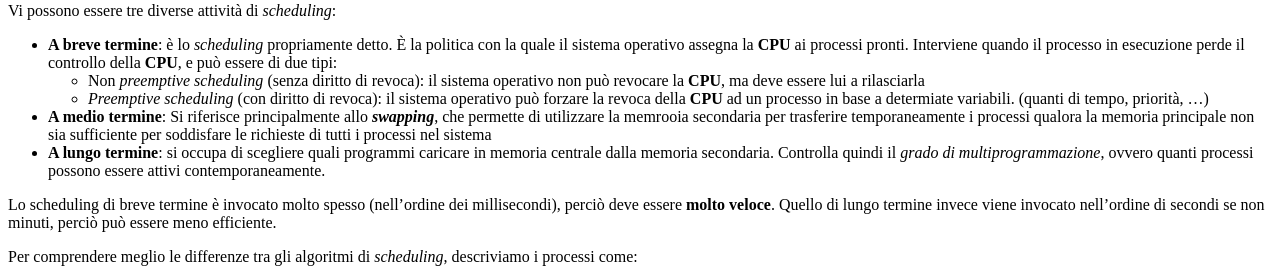
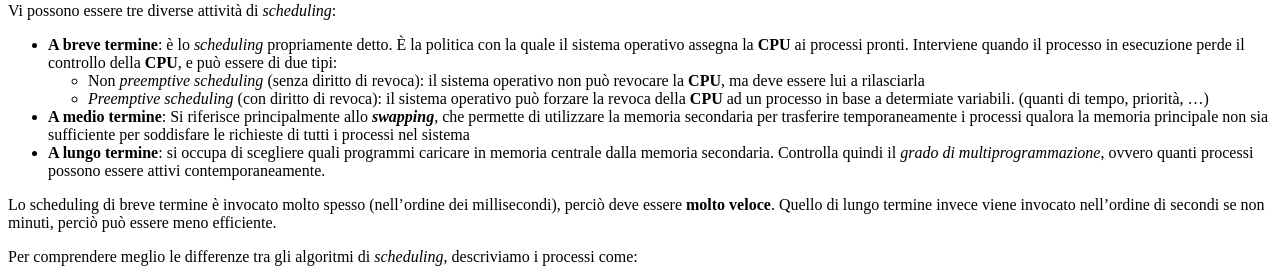
Before and after one commit to Gabriele-D-Cambria/Appunti-Sistemi-Operativi-2025-2026, a Jekyll site: the page built from Gestione Processi.md, in a window 1280 px wide and 900 px high, scrolled down 4771 px. Shown: the part 152-431 px from the top of the window. Built offline with Jekyll 4.4.1, drawn with Linux system fonts in a browser that asks for light colours; nearby versions of some CDN libraries; our own code applies the rules of GitHub Pages for plain Markdown files.

Commit message:
**FIX**: typo. Spotted by @m-mazzeo

```diff
--- a/Gestione Processi.md
+++ b/Gestione Processi.md
@@ -220,7 +220,7 @@ Vi possono essere tre diverse attività di _scheduling_:
   Interviene quando il processo in esecuzione perde il controllo della **CPU**, e può essere di due tipi:
 	- Non _preemptive scheduling_ (senza diritto di revoca): il sistema operativo non può revocare la **CPU**, ma deve essere lui a rilasciarla
 	- _Preemptive scheduling_ (con diritto di revoca): il sistema operativo può forzare la revoca della **CPU** ad un processo in base a determiate variabili. (quanti di tempo, priorità, ...)
-- **A medio termine**: Si riferisce principalmente allo **_swapping_**, che permette di utilizzare la memrooia secondaria per trasferire temporaneamente i processi qualora la memoria principale non sia sufficiente per soddisfare le richieste di tutti i processi nel sistema
+- **A medio termine**: Si riferisce principalmente allo **_swapping_**, che permette di utilizzare la memoria secondaria per trasferire temporaneamente i processi qualora la memoria principale non sia sufficiente per soddisfare le richieste di tutti i processi nel sistema
 - **A lungo termine**: si occupa di scegliere quali programmi caricare in memoria centrale dalla memoria secondaria. Controlla quindi il _grado di multiprogrammazione_, ovvero quanti processi possono essere attivi contemporaneamente.
 
 Lo scheduling di breve termine è invocato molto spesso (nell'ordine dei millisecondi), perciò deve essere **molto veloce**. Quello di lungo termine invece viene invocato nell'ordine di secondi se non minuti, perciò può essere meno efficiente.
```
